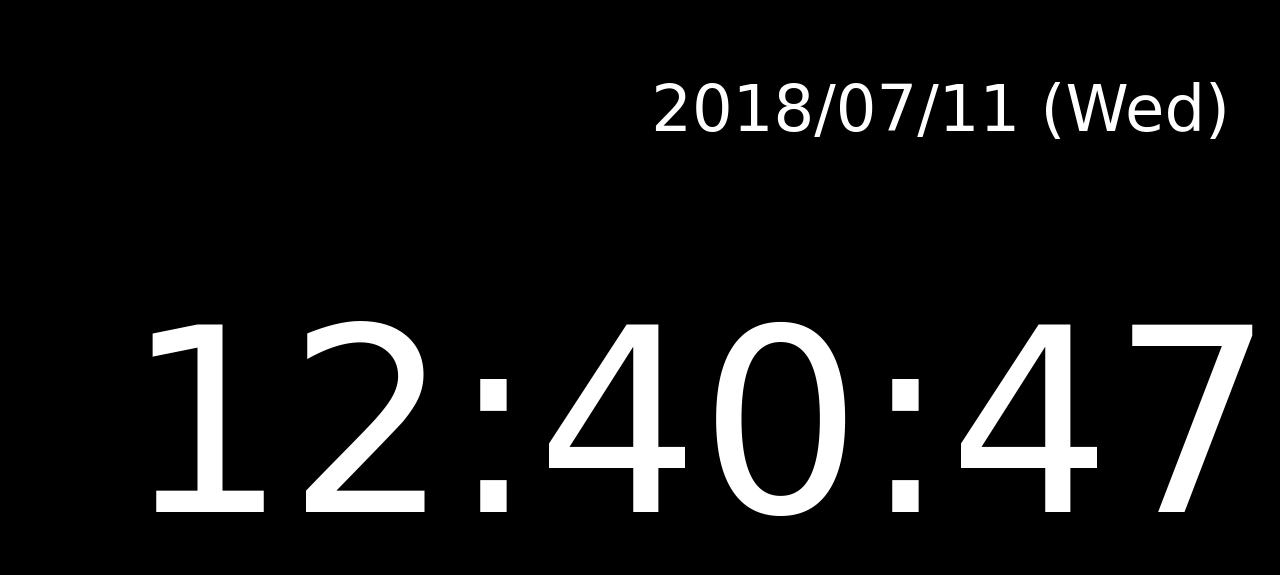
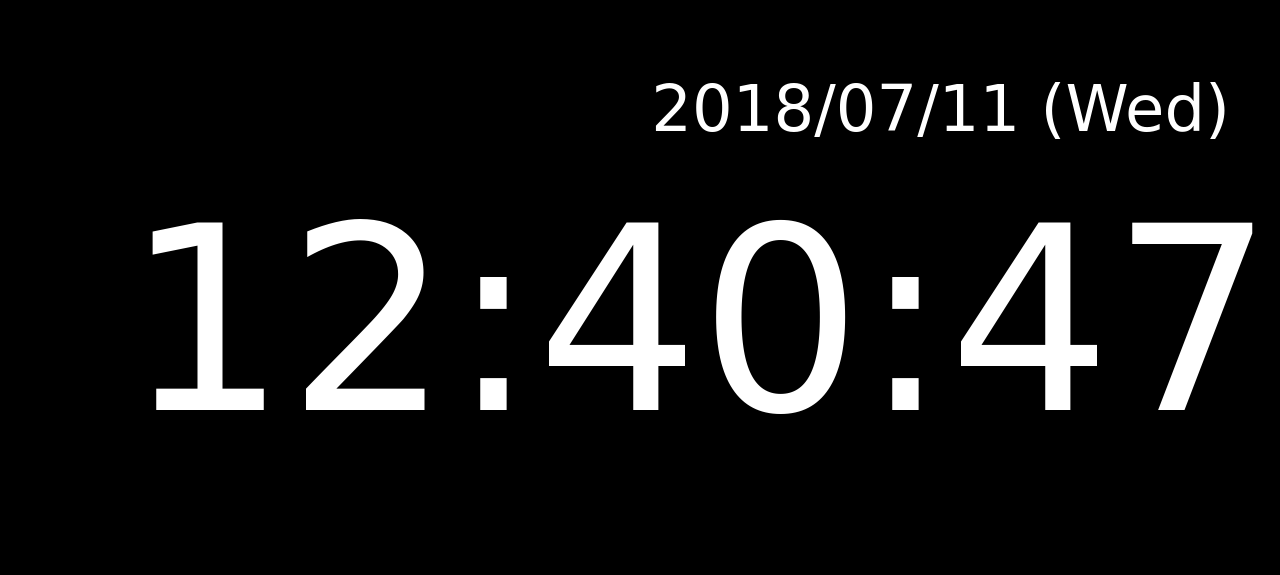
Before and after one commit to yoshi-practice/time-manager, a plain HTML site: page index.html in a window 1280 px wide. Drawn offline with Linux system fonts and the light colour scheme.

Commit message:
Changed margin-top of clock_time from 0.5em to 0.1em.

```diff
--- a/style.css
+++ b/style.css
@@ -26,7 +26,7 @@ span#clock_date {
 }
 
 span#clock_time {
-    padding-top: 0.5em;
+    padding-top: 0.1em;
     font-size: 2em;
 }
 
```
